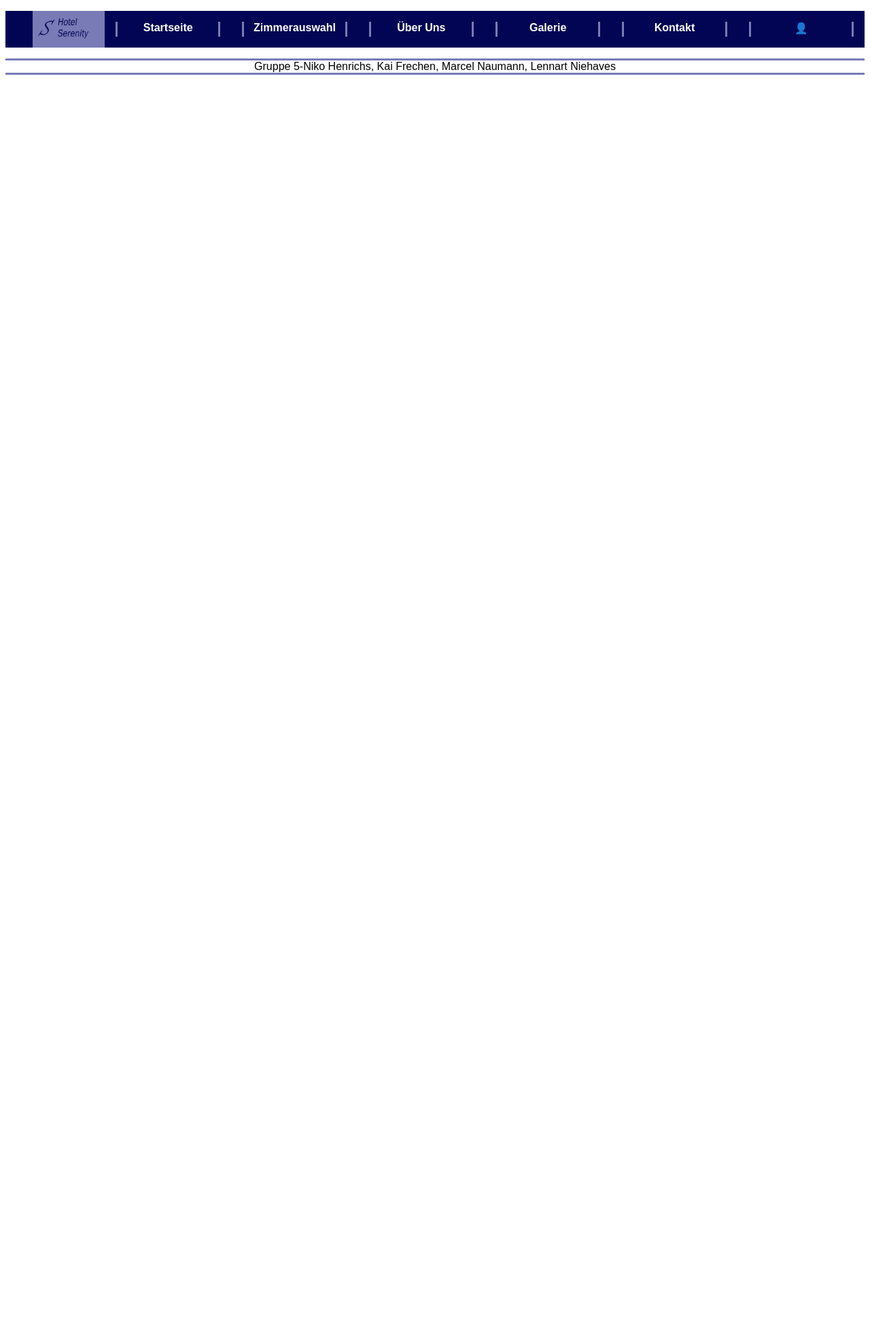
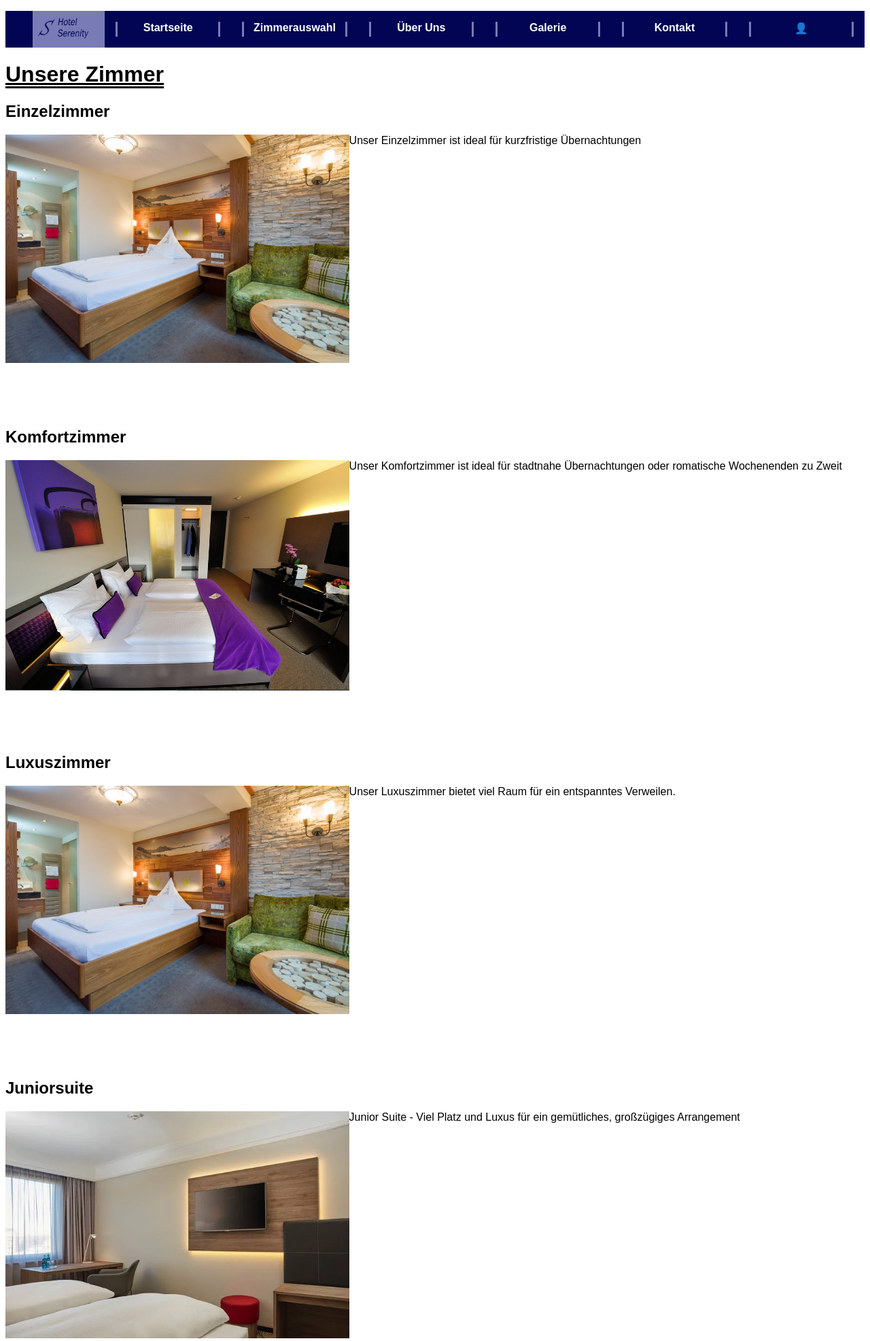
Before and after one commit to gwi-gruppe-5/HotelhomepageNeu, a PHP site: page /Zimmer.php in a window 1280 px wide. Shown: the top 1973 px of the page at 68% size. Before the commit the page ends 110 px from the top, so only its background shows below. Run offline with PHP 8.4, Linux system fonts and the light colour scheme.

Commit message:
Design und Bilder

```diff
--- a/CSS/styleAllg.css
+++ b/CSS/styleAllg.css
@@ -78,3 +78,8 @@ h1{
     border-bottom:  3px solid #787bb5;
     text-align: center;
 }
+
+.body-container img
+{
+    float: left;
+}
--- a/PHP/Zimmer.php
+++ b/PHP/Zimmer.php
@@ -25,6 +25,50 @@
 
     </div>
 
+    <div class="body-container">
+        <h1>Unsere Zimmer</h1>
+        <div>
+
+
+        <h2>Einzelzimmer</h2>
+        <img src="../CSS/img/Zimmer/Z3.PNG" width="40%">
+        <p>Unser Einzelzimmer ist ideal für kurzfristige Übernachtungen<br>
+
+        </p>
+
+             <br>
+    <div>
+    <div style="margin-top: 30%">
+        <h2>Komfortzimmer</h2>
+        <img src="../CSS/img/Zimmer/Z2.PNG" width="40%">
+        <p>Unser Komfortzimmer ist ideal für stadtnahe Übernachtungen oder romatische Wochenenden zu Zweit</p>
+        <br>
+    </div>
+
+    <div style="margin-top: 30%">
+        <h2>Luxuszimmer</h2>
+        <img src="../CSS/img/Zimmer/Z3.PNG" width="40%">
+        <p>Unser Luxuszimmer bietet viel Raum für ein entspanntes Verweilen.</p>
+        <br>
+    </div>
+
+    <div style="margin-top: 30%">
+        <h2>Juniorsuite</h2>
+        <img src="../CSS/img/Zimmer/Z6.PNG" width="40%">
+        <p>Junior Suite - Viel Platz und Luxus für ein gemütliches, großzügiges Arrangement</p>
+        <br>
+    </div>
+
+        <div style="margin-top: 30%">
+            <h2>Suitesuperior</h2>
+            <img src="../CSS/img/Zimmer/Z8.PNG" width="40%">
+            <p>Die Suite Superior - das ganz besondere Erlebnis für die besonderen Momente im Leben</p>
+            <br>
+        </div>
+
+
+
+    </div>
 
     <?php
     //  DB Verbindung siehe verbindung.php
@@ -35,11 +79,11 @@
     <!---
     - Footer dort werden Namen und Gruppe aufgelistet
     -->
-    <div class="footer-container">
-        <?php
-        include("../PHP/include/Footer.php");
-        ?>
-    </div>
+            <div class="footer-container" style="margin-top: 30%">
+                <?php
+                include("../PHP/include/Footer.php");
+                ?>
+            </div>
 
 </div>
 
```
Also changed, not shown: CSS/img/Zimmer/Z1.PNG (added), CSS/img/Zimmer/Z2.PNG (added), CSS/img/Zimmer/Z3.PNG (added), CSS/img/Zimmer/Z4.PNG (added), CSS/img/Zimmer/Z5.PNG (added), CSS/img/Zimmer/Z6.PNG (added), CSS/img/Zimmer/Z7.PNG (added), CSS/img/Zimmer/Z8.PNG (added).
